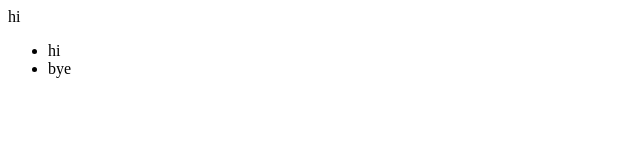
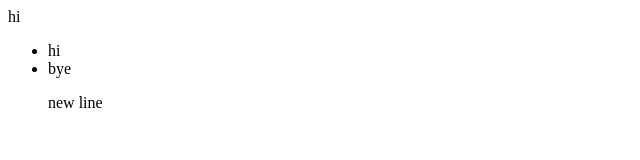
Before and after one commit to Parnia-mohammadi/YelpCamp, a plain HTML site: page index.html in a window 1280 px wide. Shown: the full height of the page, 0-640 px from the left. Drawn offline with Linux system fonts and the light colour scheme.

Commit message:
new line added

```diff
--- a/index.html
+++ b/index.html
@@ -2,4 +2,6 @@
 <p>hi</p>
 <ul><li>hi</li>
 <li>bye</li>
+<p>new line
+</p>
 </ul>
```
